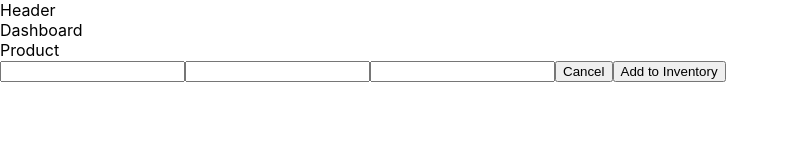
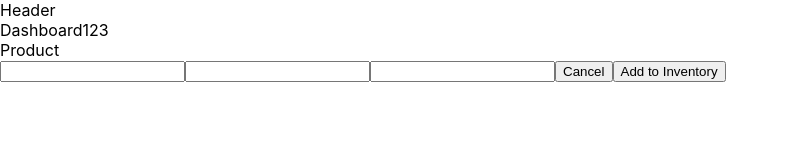
Before and after one commit to DogSniffers/Shelfie2, a React (Create React App) app in the folder shelfie2/: page / in a window 1280 px wide. Shown: the top 160 px of the page, without its empty margins (0-789 px from the left). Built offline with nearby package versions, Linux system fonts and the light colour scheme.

Commit message:
Products in Dev

```diff
--- a/shelfie2/src/App.js
+++ b/shelfie2/src/App.js
@@ -1,16 +1,24 @@
-import React from 'react';
+import React, {Component} from 'react';
 import Dashboard from './Components/Dashboard/Dashboard';
 import Form from './Components/Form/Form';
 import Header from './Components/Header/Header';
 
-function App() {
+ class App extends Component {
+  constructor(props){
+    super(props);
+    this.state={
+      inventory:[1,2,3]
+    }
+  }
+  render(){
   return (
-    <div className="App">
+    <div>
       <Header/>
-      <Dashboard/>
+      <Dashboard inventory={this.state.inventory}/>
       <Form/>
     </div>
-  );
+    );
+  }
 }
 
 export default App;
--- a/shelfie2/src/Components/Dashboard/Dashboard.js
+++ b/shelfie2/src/Components/Dashboard/Dashboard.js
@@ -6,10 +6,20 @@ export default class Dashboard extends Component{
         super()
     }
 
+    // inventory = []
+
+    componentDidMount(){
+      this.inventoryList()
+    }
+    inventoryList(){
+        console.log('hit')
+    }
+
     render(){
         return(
-            <div>Dashboard
+            <div>Dashboard{this.props.inventory}
                 <Product/>
+
             </div>
         )
     }
--- a/shelfie2/src/Components/Form/Form.js
+++ b/shelfie2/src/Components/Form/Form.js
@@ -26,7 +26,7 @@ export default class Form extends Component{
     }
 
     render(){
-        console.log(this.state)
+        // console.log(this.state)
         return(
             <div>
                 <input onChange={(e) => this.handleChangeImageUrl(e.target.value)}></input>
```
